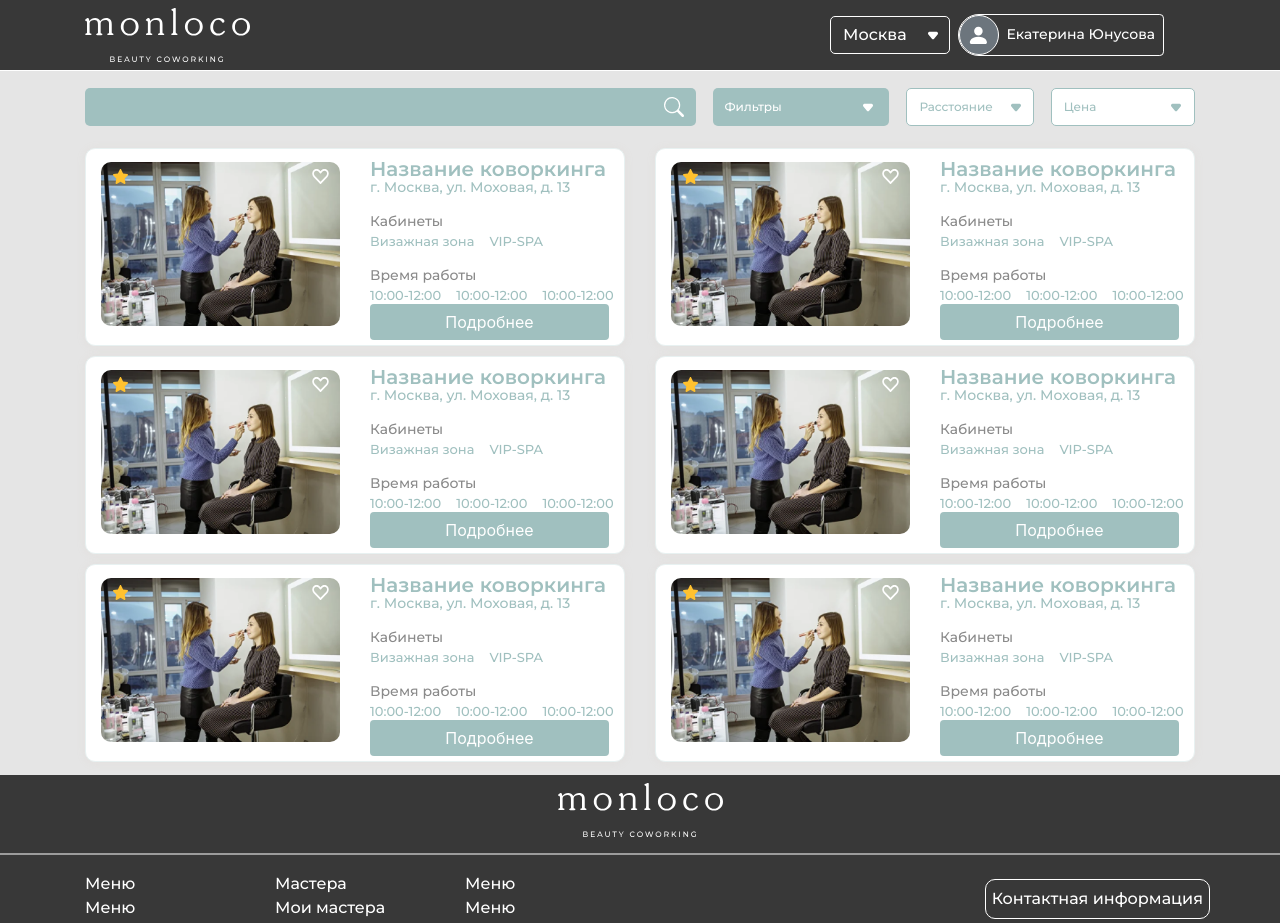
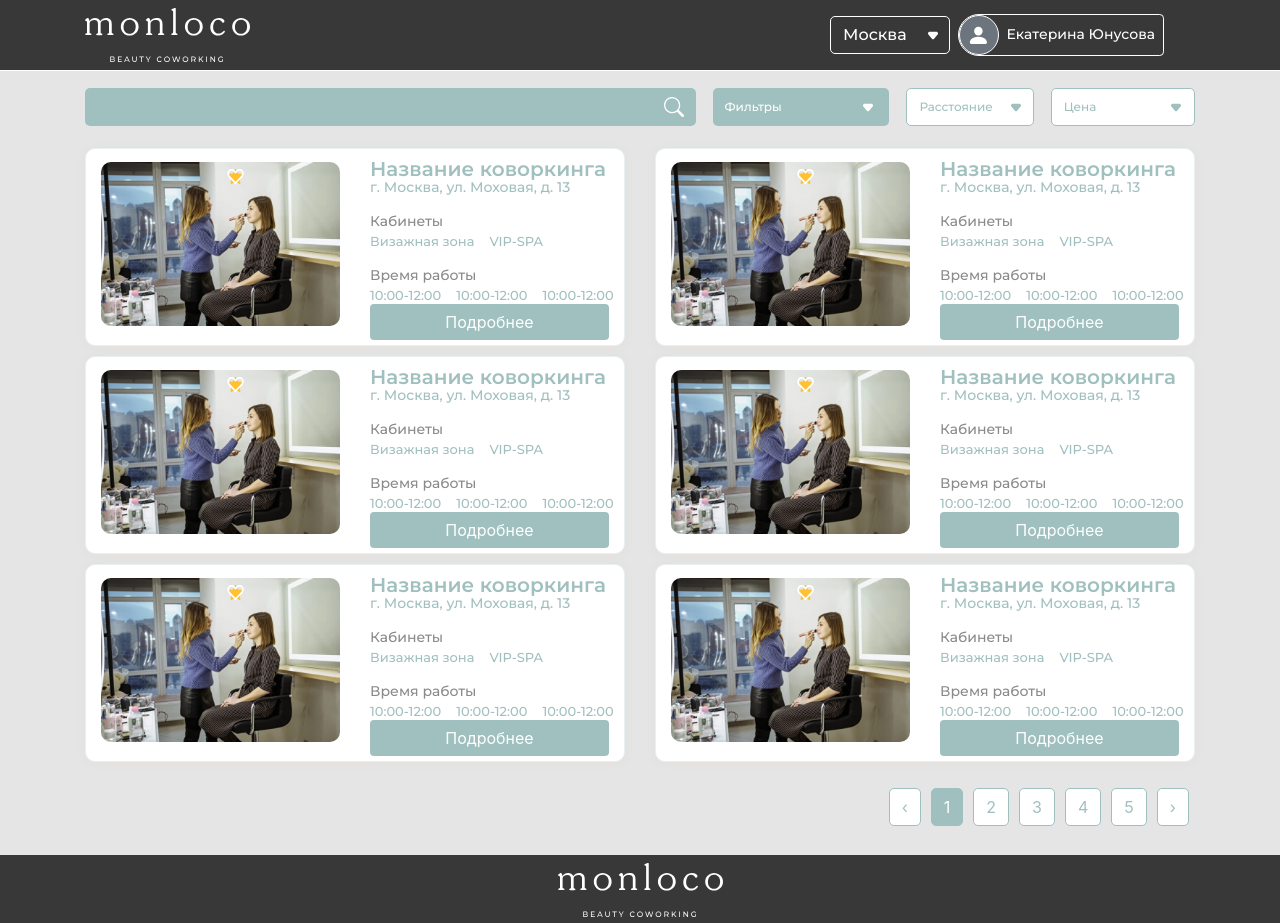
Before and after one commit to Linkhider/monloco, a Vue app: page /coworkings in a window 1280 px wide. Shown: the top 923 px of the page. Built offline with nearby package versions, Linux system fonts and the light colour scheme.

Commit message:
pagination added

```diff
--- a/src/components/nav.vue
+++ b/src/components/nav.vue
@@ -79,6 +79,35 @@
     box-shadow: 0 0 0 0.2rem rgba(41, 41, 41, 0.25);
 
   }
+  .page-item.disabled .page-link {
+    color: #6c757d;
+    pointer-events: none;
+    cursor: auto;
+    background-color: #fff;
+    border-color: #a0c0bf;
+    color: #a0c0bf;
+
+  }
+  .page-item button {
+    border: 1px solid #a0c0bf;
+    border-radius: 5px!important;
+    margin: 5px;
+    color: #a0c0bf;
+  }
+  .page-item span {
+    border: 1px solid #a0c0bf;
+    border-radius: 5px!important;
+    margin: 5px;
+    color: #a0c0bf;
+
+  }
+  .page-item.active .page-link {
+    z-index: 3;
+    color: #fff;
+    background-color: #a0c0bf;
+    border-color: #a0c0bf;
+  }
+
 
   @media ( max-width: 1080px) {
     .brd-avatar {
--- a/src/views/coworkings.vue
+++ b/src/views/coworkings.vue
@@ -209,6 +209,22 @@
             </div>
           </div>
         </div>
+
+
+        <div class="d-flex row ml-auto mr-3">
+
+          <div class="mt-3 ">
+            <b-pagination
+                v-model="currentPage"
+                :total-rows="rows"
+                :per-page="perPage"
+                first-number
+                last-number
+            ></b-pagination>
+          </div>
+        </div>
+
+
       </div>
     </div>
   </div>
@@ -217,7 +233,10 @@
     export default {
         data() {
             return {
-                selected: null
+                selected: null,
+                rows: 5,
+                perPage: 1,
+                currentPage: 1
             }
         },
         name: "coworkings"
@@ -243,7 +262,6 @@
     background: #a0c0bf;
     border: none;
     transition: 0.8s;
-
   }
   .btn:hover{
     background: #607676;
@@ -265,13 +283,11 @@
     position: absolute;
     top: 7px;
     height: 15px;
-    right: 37%;
   }
   .icon2{
     position: absolute;
     top: 7px;
     height: 15px;
-    left: 37%;
   }
   .title{
     margin-top: 8px;
@@ -341,7 +357,6 @@
   @media (max-width: 1080px) {
     .brd-select {
       visibility: visible;
-
     }
     .search{
       visibility: visible;
@@ -355,6 +370,5 @@
     .price{
       visibility: visible;
     }
-
   }
 </style>
```
